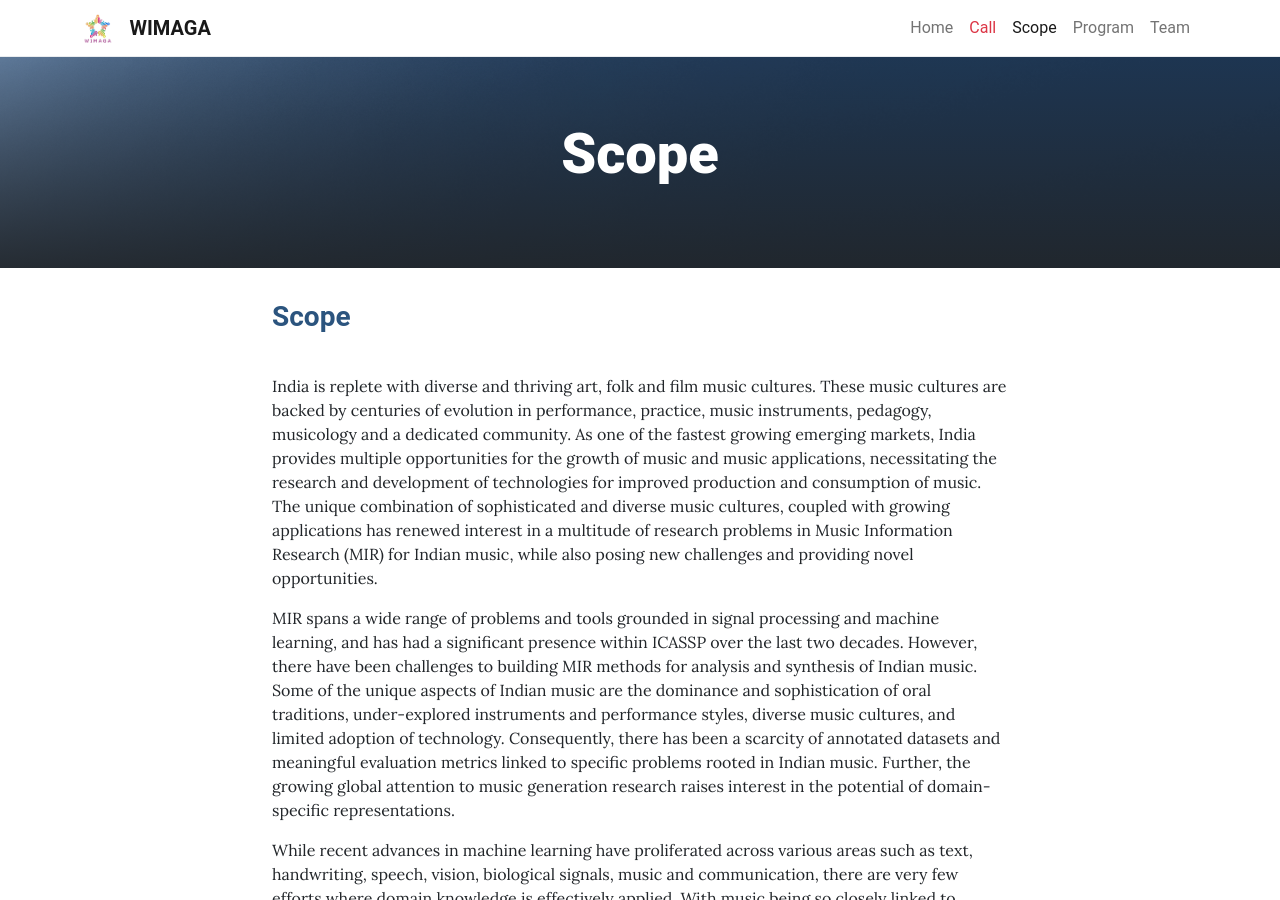
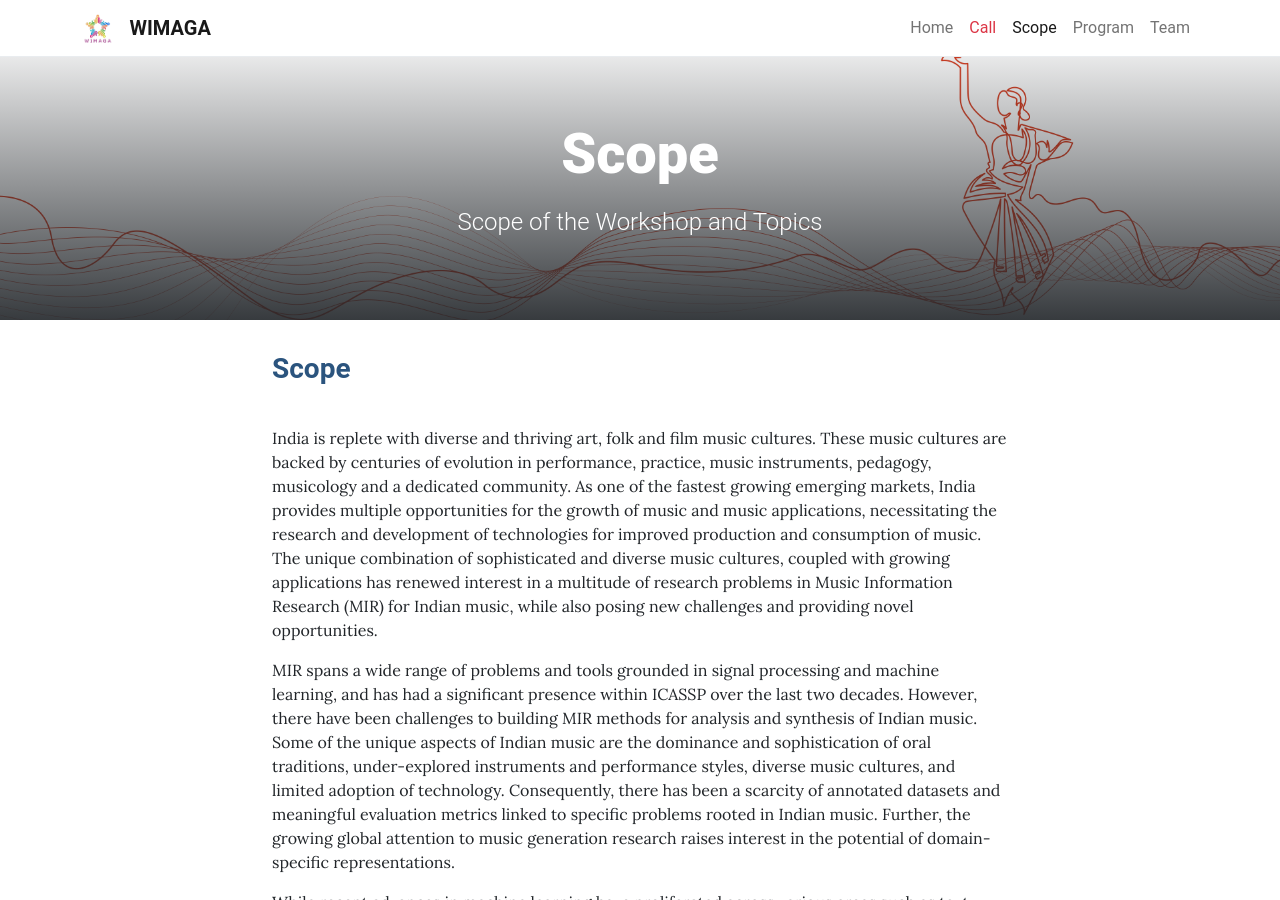
Before and after one commit to WIMAGA/wimaga.github.io, a Jekyll site: the page built from pages/scope.md, in a window 1280 px wide and 900 px high. Built offline with Jekyll 4.4.1, drawn with Linux system fonts in a browser that asks for light colours.

Commit message:
Update scope.md

```diff
--- a/pages/scope.md
+++ b/pages/scope.md
@@ -1,6 +1,7 @@
 ---
 title: Scope
-background: /assets/theme/images/bckg.png
+background: /assets/theme/images/header.png
+description: Scope of the Workshop and Topics
 permalink: /scope/
 ---
 
```
